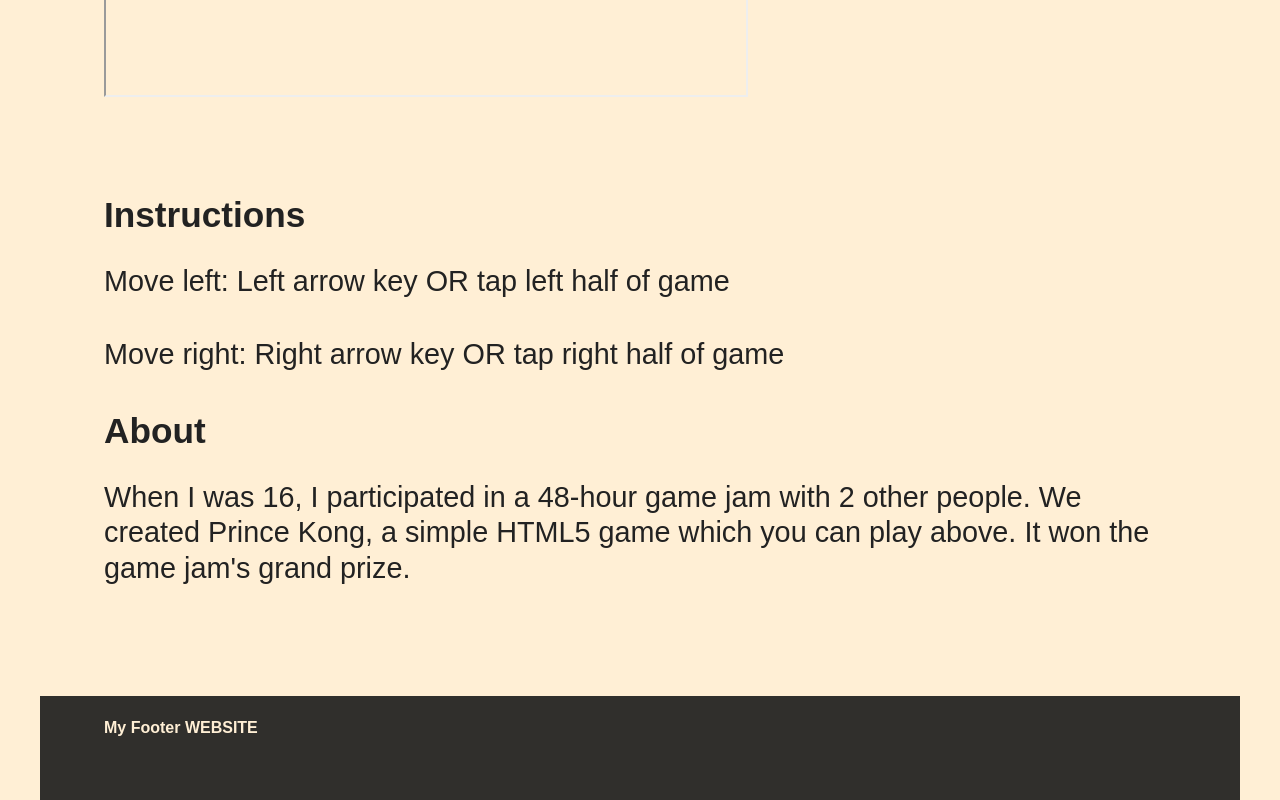
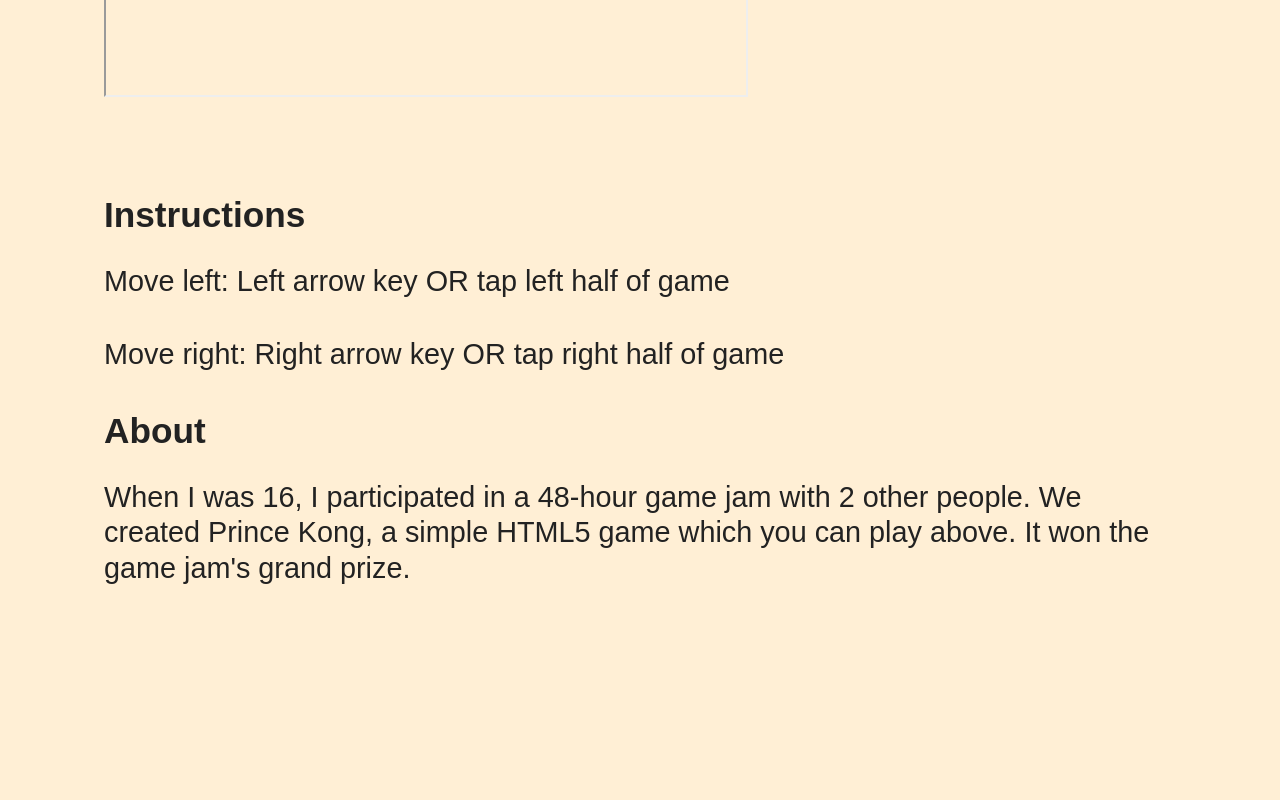
Before and after one commit to BrandLibel/brandlibel-me, a React app: page /prince-kong in a window 1280 px wide. Shown: the part 1170-1970 px from the top of the page. After the commit the page ends 1826 px from the top, so only its background shows below. Built offline with nearby package versions, Linux system fonts and the light colour scheme; a web font is replaced by a local one.

Commit message:
Remove Footer, and Footer styling and setup

```diff
--- a/src/client/Main.js
+++ b/src/client/Main.js
@@ -27,7 +27,6 @@ const Content = () => {
 				<Route path="/prince-kong" component={PrinceKong} />
 				<Route component={NotFound} />
 			</Switch>
-			<div className = "push"></div>
 		</div>
 	);
 }
@@ -38,7 +37,6 @@ export default class Main extends React.Component {
 			<BrowserRouter>
 				<Header />
 				<Content />
-				<Footer />
 			</BrowserRouter>
 		);
 	}
--- a/src/client/styles/main.css
+++ b/src/client/styles/main.css
@@ -35,9 +35,6 @@ body {
 .content {
     margin-bottom: 2.4em;
 
-    min-height: 100%;
-    height: auto !important;
-    height: 100%;
     margin: 0 auto -4em !important;
     margin-top: 2.4em !important;
 }
```
